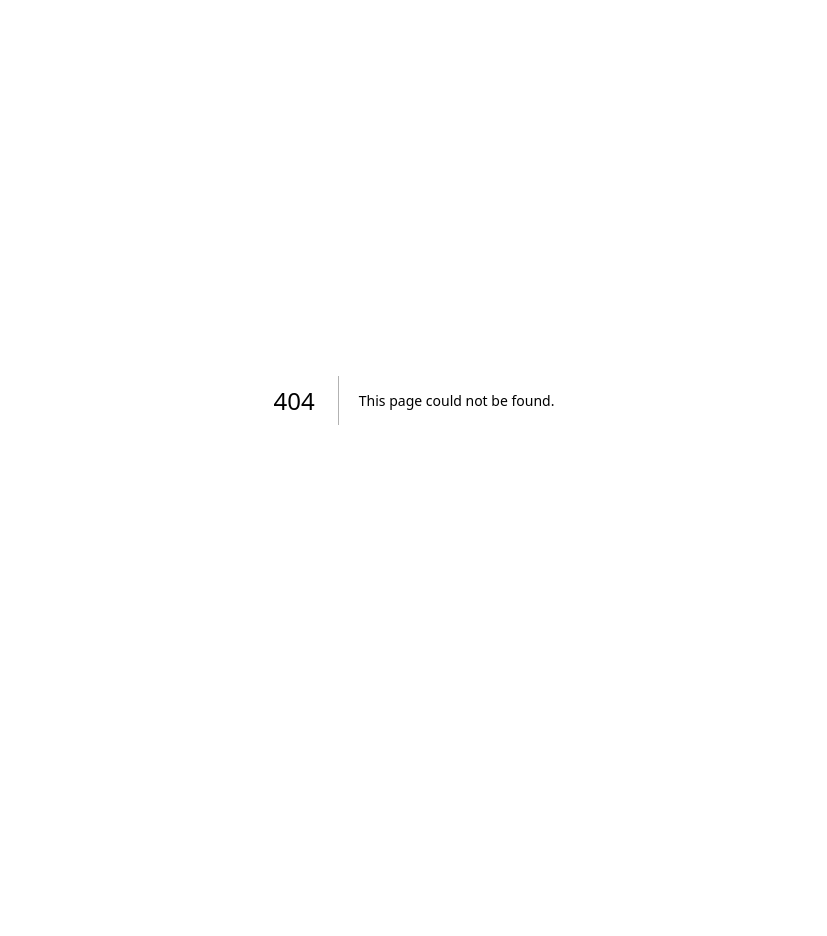
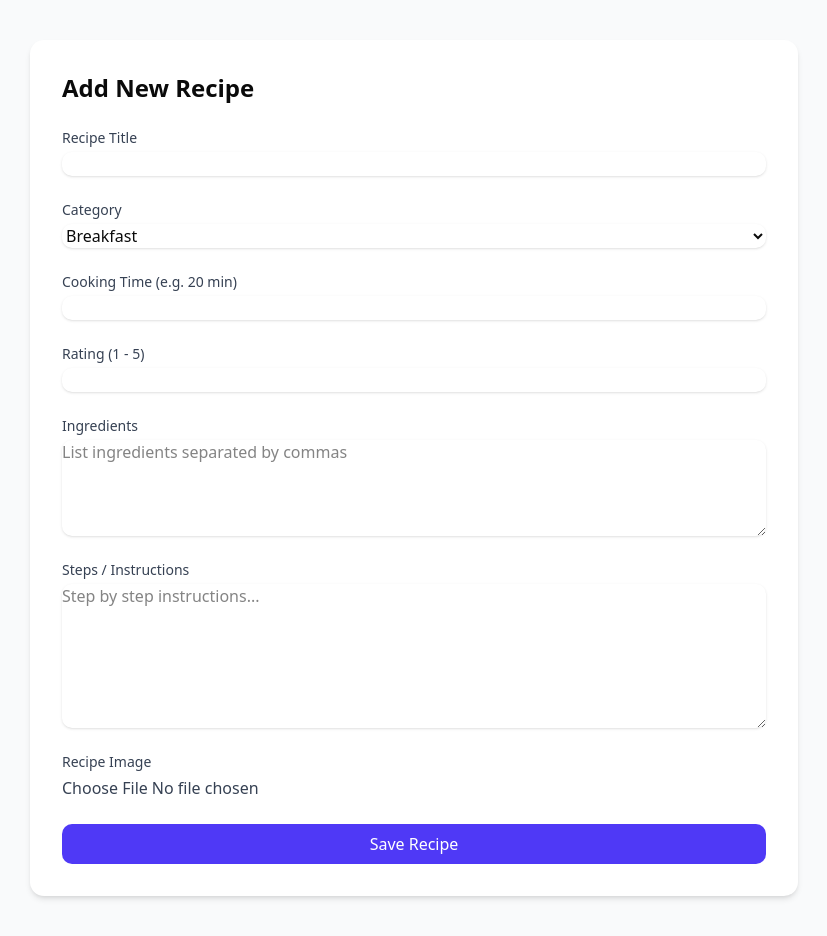
Before and after one commit to koladeFaith/Meal_Planner, a Next.js app: page /AdminAddRecipes in a window 1280 px wide. Before the commit this address had no page. Shown: the whole page, without its empty margins (226-1053 px from the left). Before the commit the page ends 800 px from the top, so only its background shows below. Built offline with nearby package versions, Linux system fonts and the light colour scheme.

Commit message:
Work done

```diff
--- /dev/null
+++ b/src/app/AdminAddRecipes/page.js
@@ -0,0 +1,170 @@
+// pages/admin/add-recipe.js
+"use client";
+import { useState } from "react";
+
+export default function AddRecipe() {
+    const [recipe, setRecipe] = useState({
+        title: "",
+        category: "Breakfast",
+        time: "",
+        rating: "",
+        ingredients: "",
+        steps: "",
+        image: null,
+    });
+
+    const handleChange = (e) => {
+        const { name, value } = e.target;
+        setRecipe({ ...recipe, [name]: value });
+    };
+
+    const handleImageUpload = (e) => {
+        setRecipe({ ...recipe, image: e.target.files[0] });
+    };
+
+    const handleSubmit = (e) => {
+        e.preventDefault();
+
+        // 👉 send data to backend API
+        console.log("Recipe submitted:", recipe);
+
+        alert("Recipe added successfully!");
+        setRecipe({
+            title: "",
+            category: "Breakfast",
+            time: "",
+            rating: "",
+            ingredients: "",
+            steps: "",
+            image: null,
+        });
+    };
+
+    return (
+        <div className="min-h-screen bg-gray-50 py-10 px-6">
+            <div className="max-w-3xl mx-auto bg-white p-8 rounded-xl shadow-md">
+                <h1 className="text-2xl font-bold mb-6">Add New Recipe</h1>
+
+                <form onSubmit={handleSubmit} className="space-y-6">
+                    {/* Title */}
+                    <div>
+                        <label className="block text-sm font-medium text-gray-700">
+                            Recipe Title
+                        </label>
+                        <input
+                            type="text"
+                            name="title"
+                            value={recipe.title}
+                            onChange={handleChange}
+                            className="mt-1 block w-full border-gray-300 rounded-lg shadow-sm focus:ring-indigo-500 focus:border-indigo-500"
+                            required
+                        />
+                    </div>
+
+                    {/* Category */}
+                    <div>
+                        <label className="block text-sm font-medium text-gray-700">
+                            Category
+                        </label>
+                        <select
+                            name="category"
+                            value={recipe.category}
+                            onChange={handleChange}
+                            className="mt-1 block w-full border-gray-300 rounded-lg shadow-sm focus:ring-indigo-500 focus:border-indigo-500"
+                        >
+                            <option>Breakfast</option>
+                            <option>Lunch</option>
+                            <option>Dinner</option>
+                            <option>Snacks</option>
+                        </select>
+                    </div>
+
+                    {/* Cooking Time */}
+                    <div>
+                        <label className="block text-sm font-medium text-gray-700">
+                            Cooking Time (e.g. 20 min)
+                        </label>
+                        <input
+                            type="text"
+                            name="time"
+                            value={recipe.time}
+                            onChange={handleChange}
+                            className="mt-1 block w-full border-gray-300 rounded-lg shadow-sm focus:ring-indigo-500 focus:border-indigo-500"
+                            required
+                        />
+                    </div>
+
+                    {/* Rating */}
+                    <div>
+                        <label className="block text-sm font-medium text-gray-700">
+                            Rating (1 - 5)
+                        </label>
+                        <input
+                            type="number"
+                            name="rating"
+                            step="0.1"
+                            min="1"
+                            max="5"
+                            value={recipe.rating}
+                            onChange={handleChange}
+                            className="mt-1 block w-full border-gray-300 rounded-lg shadow-sm focus:ring-indigo-500 focus:border-indigo-500"
+                        />
+                    </div>
+
+                    {/* Ingredients */}
+                    <div>
+                        <label className="block text-sm font-medium text-gray-700">
+                            Ingredients
+                        </label>
+                        <textarea
+                            name="ingredients"
+                            value={recipe.ingredients}
+                            onChange={handleChange}
+                            rows="4"
+                            placeholder="List ingredients separated by commas"
+                            className="mt-1 block w-full border-gray-300 rounded-lg shadow-sm focus:ring-indigo-500 focus:border-indigo-500"
+                            required
+                        />
+                    </div>
+
+                    {/* Steps */}
+                    <div>
+                        <label className="block text-sm font-medium text-gray-700">
+                            Steps / Instructions
+                        </label>
+                        <textarea
+                            name="steps"
+                            value={recipe.steps}
+                            onChange={handleChange}
+                            rows="6"
+                            placeholder="Step by step instructions..."
+                            className="mt-1 block w-full border-gray-300 rounded-lg shadow-sm focus:ring-indigo-500 focus:border-indigo-500"
+                            required
+                        />
+                    </div>
+
+                    {/* Image Upload */}
+                    <div>
+                        <label className="block text-sm font-medium text-gray-700">
+                            Recipe Image
+                        </label>
+                        <input
+                            type="file"
+                            accept="image/*"
+                            onChange={handleImageUpload}
+                            className="mt-1 block w-full text-gray-700"
+                        />
+                    </div>
+
+                    {/* Submit Button */}
+                    <button
+                        type="submit"
+                        className="w-full py-2 px-4 bg-indigo-600 text-white font-medium rounded-lg hover:bg-indigo-700 transition-colors"
+                    >
+                        Save Recipe
+                    </button>
+                </form>
+            </div>
+        </div>
+    );
+}
```
